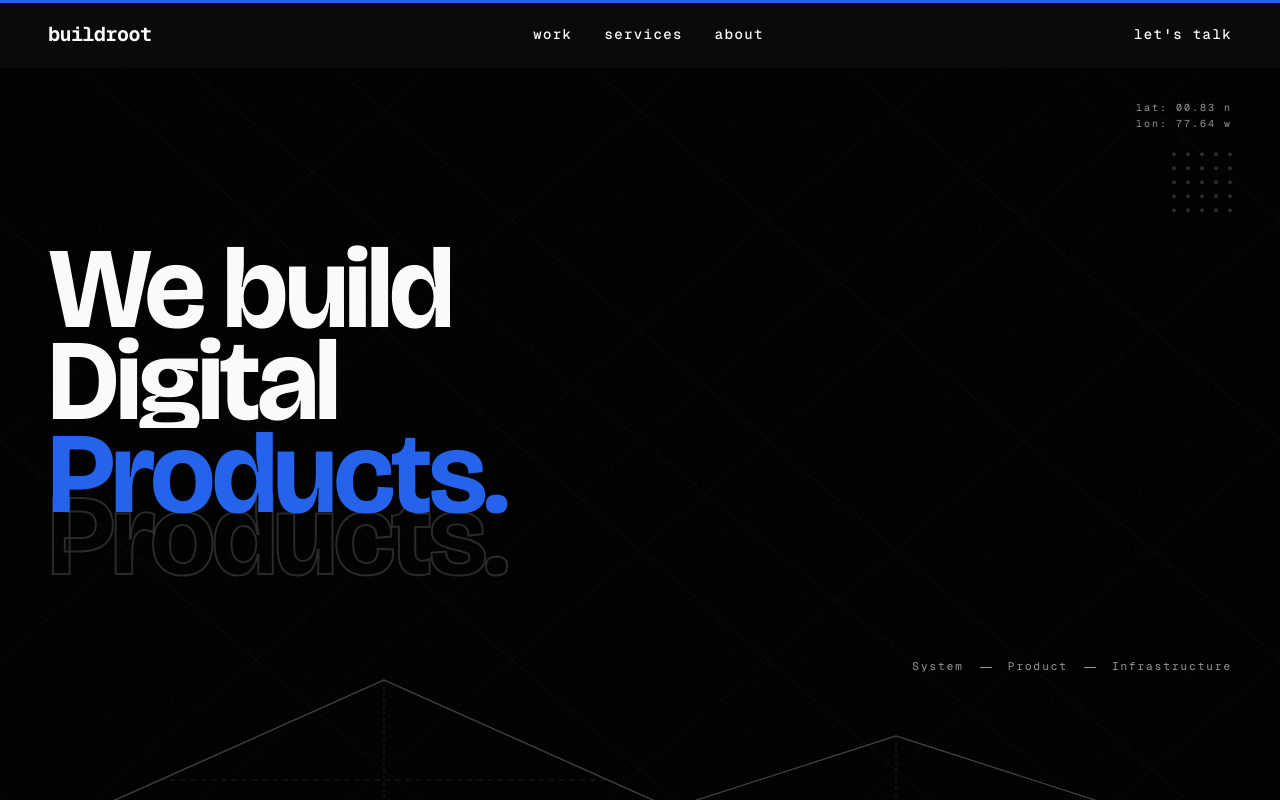
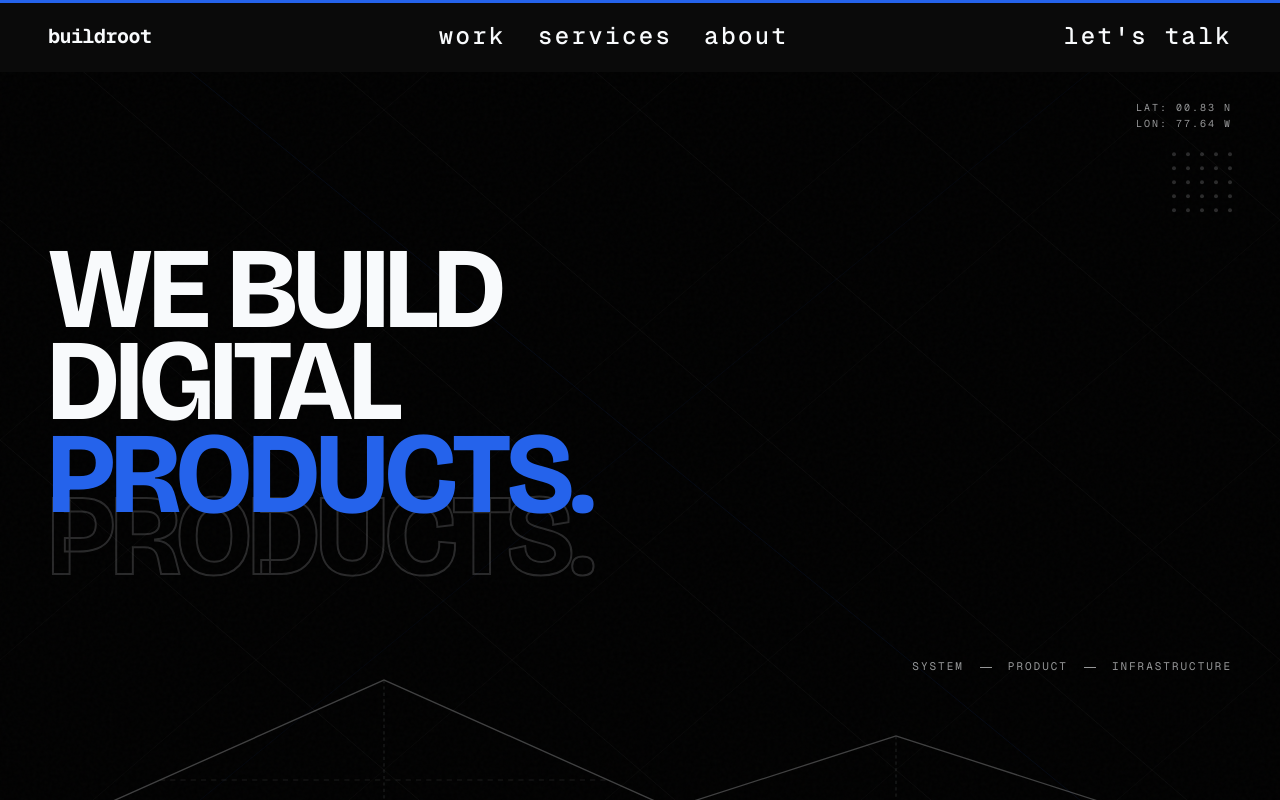
Before and after one commit to buildroot-tech/front-buildroot, a Next.js app: page /about in a window 1280 px wide. Shown: the top 800 px of the page. Built offline with nearby package versions, Linux system fonts and the light colour scheme.

Commit message:
style: revert uppercase removal in hero and increase header font size to 2xl

```diff
--- a/components/home/Hero.tsx
+++ b/components/home/Hero.tsx
@@ -148,9 +148,9 @@ export function Hero({ dict }: HeroProps) {
           animate={{ opacity: 1 }}
           transition={{ delay: 0.1, duration: 0.6 }}
         >
-          <div className="font-mono text-[10px] tracking-[0.2em] text-[var(--text-inverse)] opacity-60 leading-relaxed text-right">
-            <div>lat: 00.83 n</div>
-            <div>lon: 77.64 w</div>
+          <div className="font-mono text-[10px] uppercase tracking-[0.2em] text-[var(--text-inverse)] opacity-60 leading-relaxed text-right">
+            <div>LAT: 00.83 N</div>
+            <div>LON: 77.64 W</div>
           </div>
 
           <m.div
@@ -170,7 +170,7 @@ export function Hero({ dict }: HeroProps) {
           {/* We build */}
           <div className="overflow-hidden">
             <m.h1
-              className="block font-display text-[var(--text-inverse)]"
+              className="block font-display text-[var(--text-inverse)] uppercase"
               style={{ ...textBase, lineHeight: LH_MAIN }}
               initial={{ y: "106%" }}
               animate={{ y: 0 }}
@@ -183,7 +183,7 @@ export function Hero({ dict }: HeroProps) {
           {/* Digital */}
           <div className="overflow-hidden">
             <m.h1
-              className="block font-display text-[var(--text-inverse)]"
+              className="block font-display text-[var(--text-inverse)] uppercase"
               style={{ ...textBase, lineHeight: LH_MAIN }}
               initial={{ y: "106%" }}
               animate={{ y: 0 }}
@@ -196,7 +196,7 @@ export function Hero({ dict }: HeroProps) {
           {/* Products. — solid accent, z-10 so echo 1 goes behind */}
           <div className="overflow-hidden relative z-10">
             <m.h1
-              className="block font-display text-[var(--accent)]"
+              className="block font-display text-[var(--accent)] uppercase"
               style={{ ...textBase, lineHeight: LH_MAIN }}
               initial={{ y: "106%" }}
               animate={{ y: 0 }}
@@ -217,7 +217,7 @@ export function Hero({ dict }: HeroProps) {
             {[0.16].map((opacity, i) => (
               <span
                 key={i}
-                className="block font-display"
+                className="block font-display uppercase"
                 style={{
                   ...textBase,
                   lineHeight: 0.60,
@@ -242,7 +242,7 @@ export function Hero({ dict }: HeroProps) {
           <div className="flex items-center gap-4">
             {(dict?.services || SERVICES).map((s: string, i: number) => (
               <span key={s} className="flex items-center gap-4">
-                <span className="font-mono text-[11px] tracking-[0.18em] text-[var(--text-inverse)] opacity-60">
+                <span className="font-mono text-[11px] uppercase tracking-[0.18em] text-[var(--text-inverse)] opacity-60">
                   {s}
                 </span>
                 {i < (dict?.services || SERVICES).length - 1 && (
--- a/components/layout/Header.tsx
+++ b/components/layout/Header.tsx
@@ -123,7 +123,7 @@ export function Header({ dict, lang = "en" }: HeaderProps) {
               <span key={link.href} className="flex items-center">
                 <Link
                   href={link.href}
-                  className="group relative font-mono text-sm tracking-[0.1em] font-medium transition-colors hover:text-[var(--accent)]"
+                  className="group relative font-mono text-2xl tracking-[0.1em] font-medium transition-colors hover:text-[var(--accent)]"
                   style={
                     {
                       color: textColor,
@@ -155,7 +155,7 @@ export function Header({ dict, lang = "en" }: HeaderProps) {
           {/* Contact link */}
           <Link
             href="/contact"
-            className="hidden md:inline-block group relative font-mono text-sm tracking-[0.1em] font-medium transition-colors hover:text-[var(--accent)]"
+            className="hidden md:inline-block group relative font-mono text-2xl tracking-[0.1em] font-medium transition-colors hover:text-[var(--accent)]"
             style={
               {
                 color: textColor,
```
